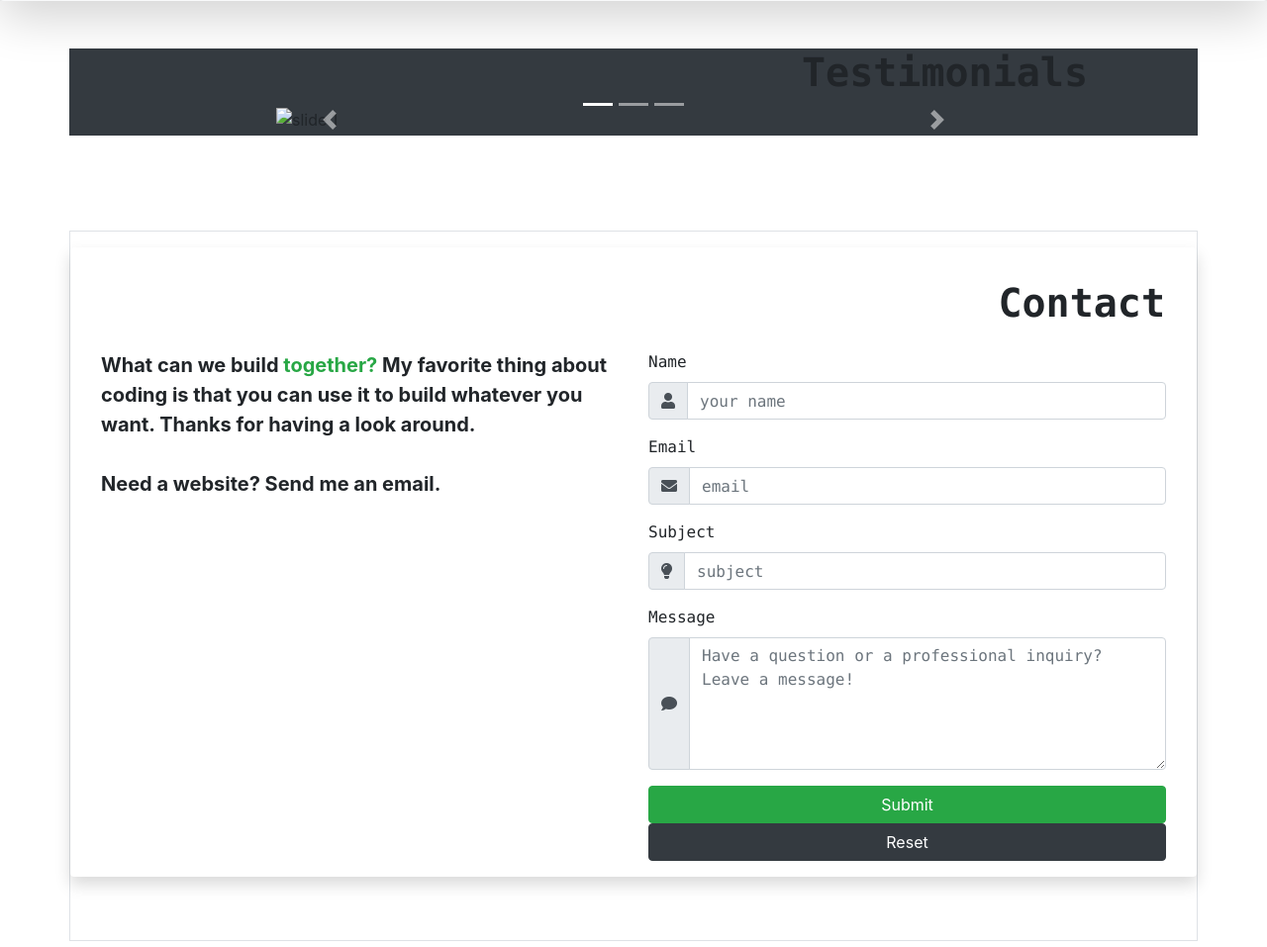
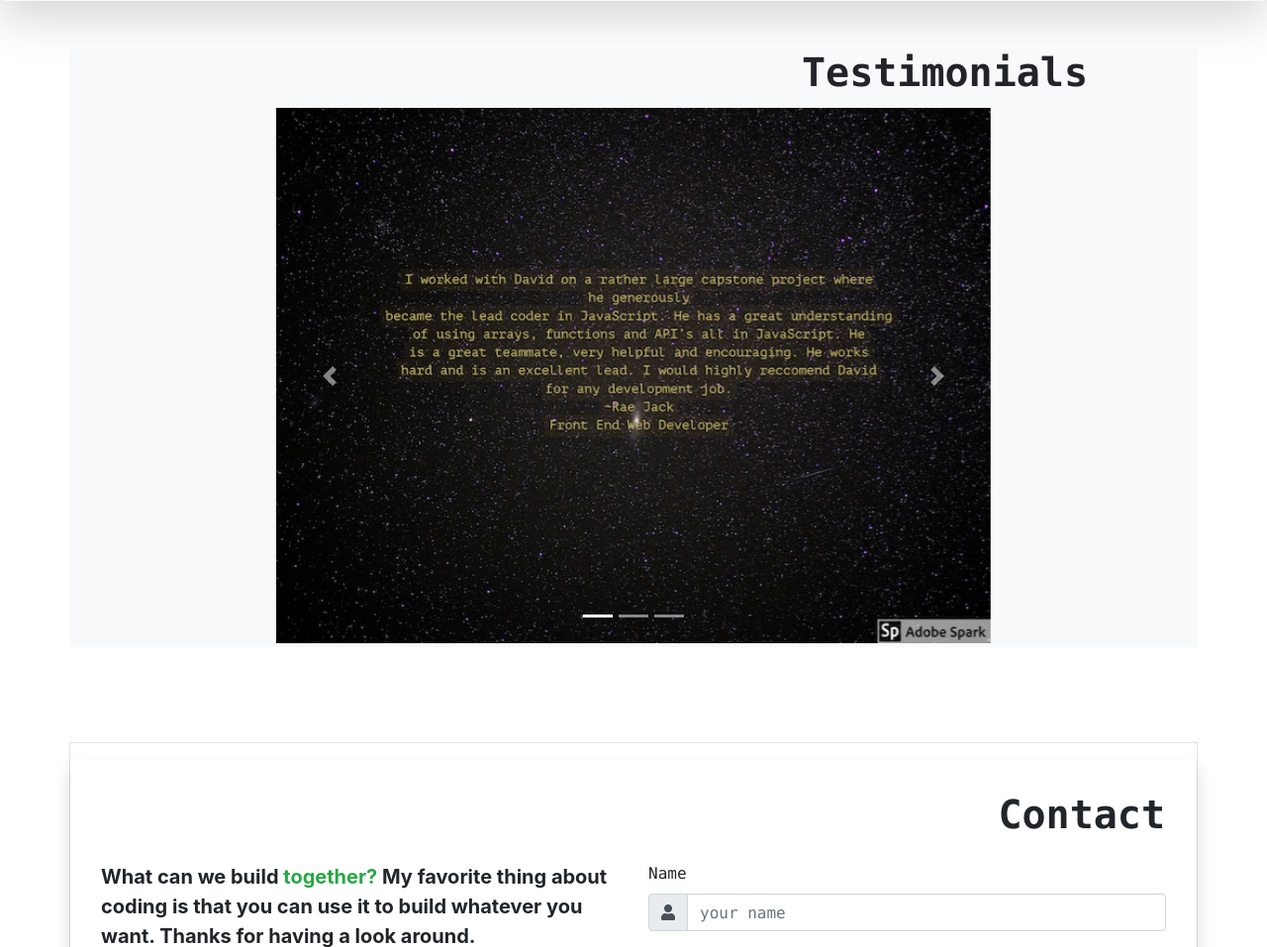
Before and after one commit to d-sanderson/Portfolio-Website, a PHP site: page / in a window 1280 px wide. Shown: the part 2347-3304 px from the top of the page at 99% size. Run offline with PHP 8.4, Linux system fonts and the light colour scheme; some libraries are stand-ins or nearby versions.

Commit message:
updated testimonials and added slides

```diff
--- a/public_html/index.html
+++ b/public_html/index.php
@@ -233,8 +233,8 @@
 
 		<section>
 
-			<div class="container bg-dark my-5" id="testimonials">
-				<h1 id="testimonials-header" class="display-6 font-weight-bold text-monospace text-right mr-5 pr-5">
+			<div class="container bg-light my-5" id="testimonials">
+				<h1 id="testimonials-header" class="display-6 font-weight-bold text-monospace text-right mr-5 px-5">
 					Testimonials</h1>
 
 				<div class="row">
@@ -249,16 +249,20 @@
 							<div class="carousel-inner">
 								<div class="carousel-item active">
 
-									<img class="d-block w-100" src="" alt="slide 1">
+									<img class="d-block w-100" src="./images/testimonial1.jpg" alt="slide 1">
 								</div>
 								<div class="carousel-item">
 
-									<img class="d-block w-100" src="" alt="slide 2">
+
+									<img class="d-block w-100" src="./images/testimonial2.jpg" alt="slide 2">
 								</div>
+
+								<!-- Add testimonial 3
 								<div class="carousel-item">
 
 									<img class="d-block w-100" src="" alt="slide 3">
 								</div>
+								-->
 							</div>
 							<a class="carousel-control-prev" href="#carouselExampleIndicators" role="button" data-slide="prev">
 								<span class="carousel-control-prev-icon" aria-hidden="true"></span>
```
Also changed, not shown: public_html/composer.json (renamed from composer.json), public_html/css/style.css (line endings or trailing spaces), public_html/images/testimonial1.jpg (added), public_html/images/testimonial2.jpg (added).
